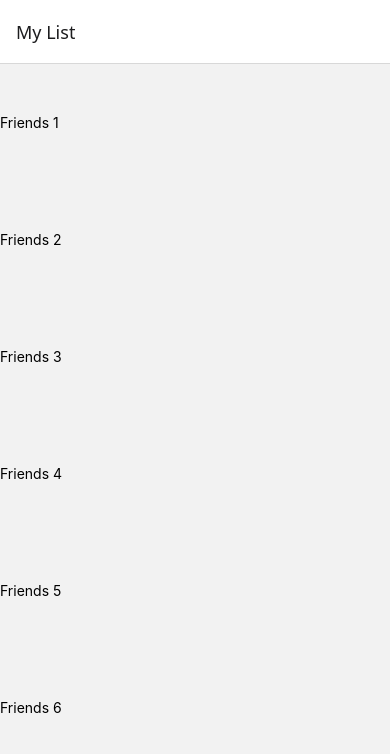
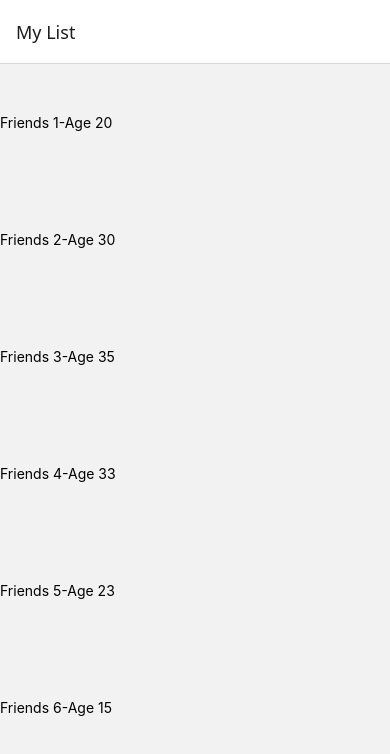
Before and after one commit to shamsraza/rn-basics, a React Native app: screen /List in a window 390 px wide. Shown: the top 754 px of the page. Built offline with nearby package versions, Linux system fonts and the light colour scheme.

Commit message:
added age to the list

```diff
--- a/src/screen/ListScreen.js
+++ b/src/screen/ListScreen.js
@@ -3,12 +3,12 @@ import { View, Text, StyleSheet, FlatList } from "react-native";
 
 const ListScreen = () => {
   const friends = [
-    { name: "Friends 1" },
-    { name: "Friends 2" },
-    { name: "Friends 3" },
-    { name: "Friends 4" },
-    { name: "Friends 5" },
-    { name: "Friends 6" },
+    { name: "Friends 1" ,age:"20"},
+    { name: "Friends 2" ,age:"30"},
+    { name: "Friends 3" ,age:"35"},
+    { name: "Friends 4" ,age:"33"},
+    { name: "Friends 5" ,age:"23"},
+    { name: "Friends 6" ,age:"15"},
   ];
   return (
     <FlatList
@@ -19,9 +19,11 @@ const ListScreen = () => {
 
 
   }} */
+
+
       keyExtractor={(friends) => friends.name}
       renderItem={({ item }) => {
-        return <Text style={styles.textStyle}>{item.name}</Text>;
+        return <Text style={styles.textStyle}>{item.name}-Age {item.age}</Text>
       }}
     />
   );
```
